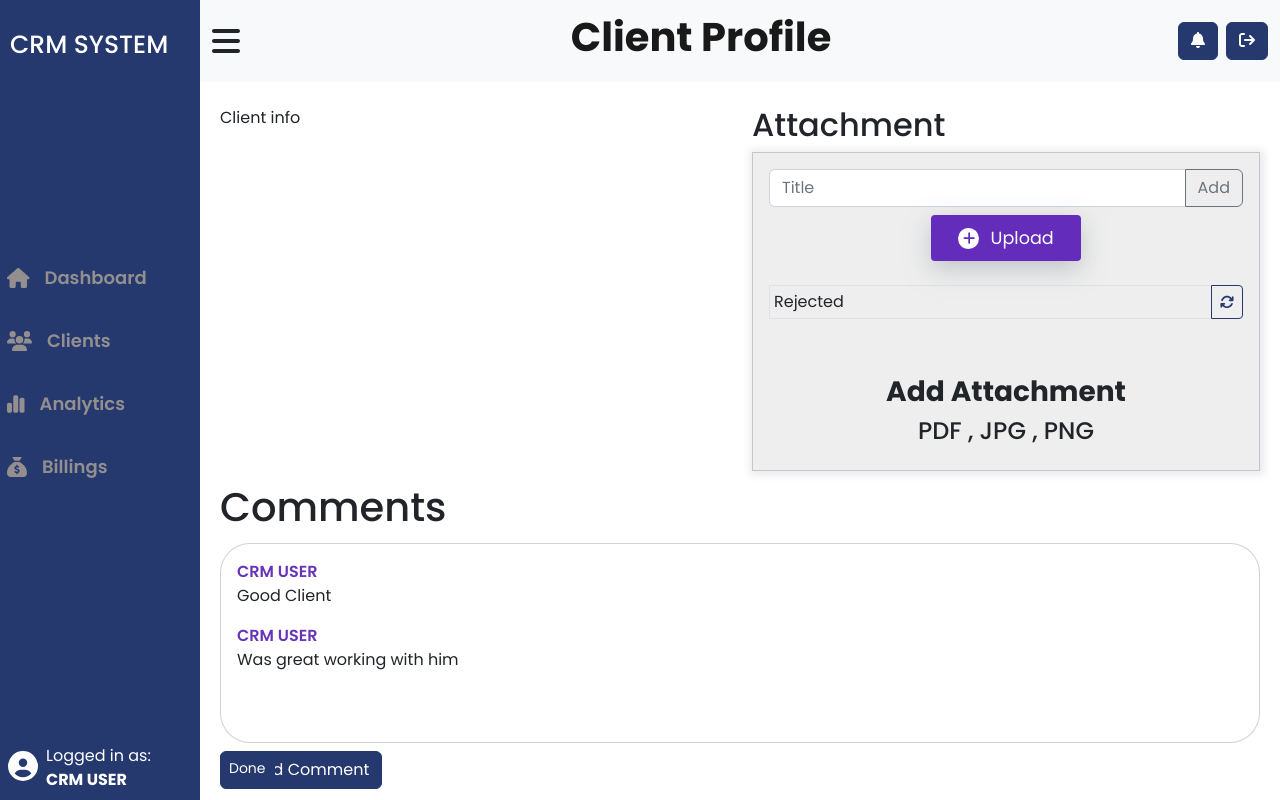
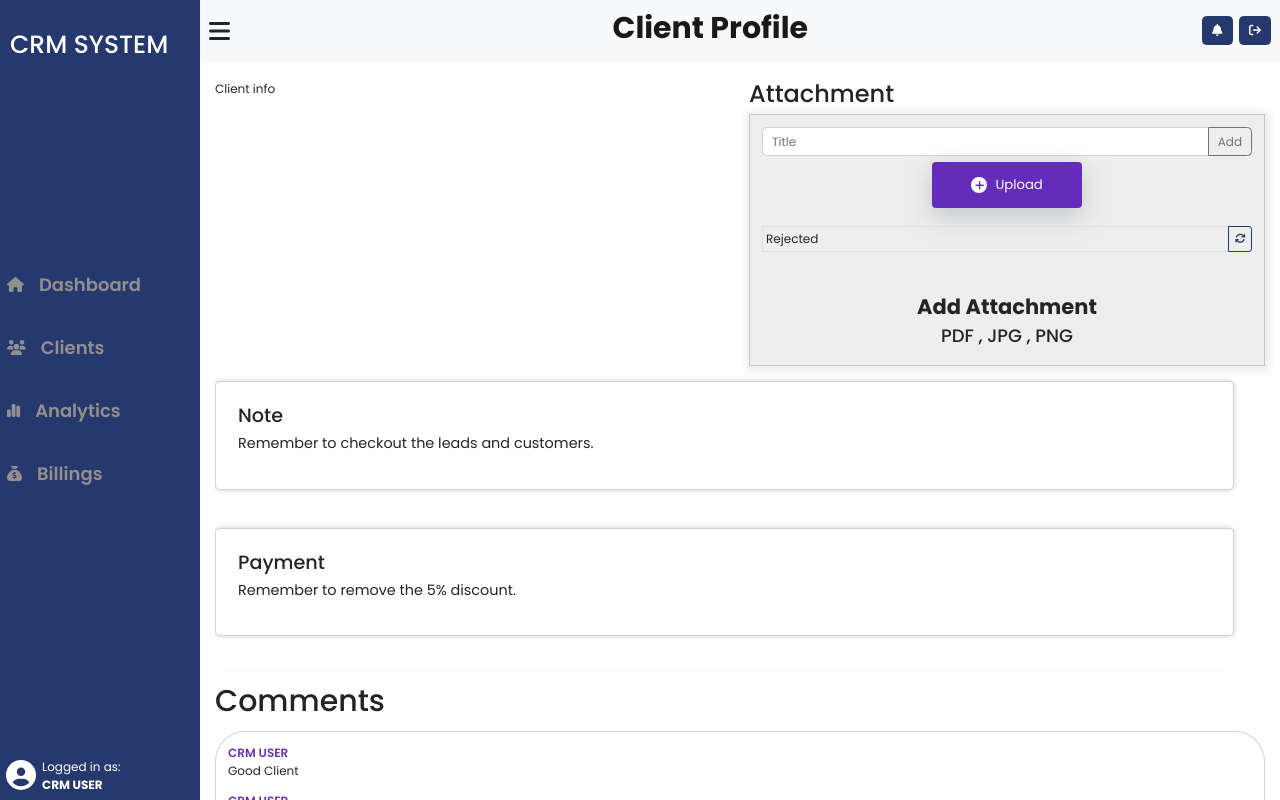
Before and after one commit to Fara7amad/crm-system, a React (Vite) app: page /details/01d5cabc-e0c5-42da-853d-7f167b16db36 in a window 1280 px wide. Built offline with nearby package versions, Linux system fonts and the light colour scheme.

Commit message:
Updates and additions to the CRM page

```diff
--- a/src/components/client/DataTable/DataTable.jsx
+++ b/src/components/client/DataTable/DataTable.jsx
@@ -134,7 +134,7 @@ const DataTable = () => {
 						<Cell
 							dataKey="status"
 							className="text-capitalize"
-							renderCell={(status) => status.split("-").join(" ")}
+							renderCell={(status) => status?.split("-").join(" ")}
 						/>
 					</Column>
 
--- /dev/null
+++ b/src/components/client/update/Update.css
@@ -0,0 +1,34 @@
+:root {
+    font-size: 12px;
+}
+
+.card-of-updates {
+    width: 97%;
+    height: 100%;
+    background-color: #fff;
+    border-radius: 5px;
+    box-shadow: 0 0 5px 0 rgba(0, 0, 0, 0.2);
+    padding: 10px;
+    margin-top: 10px;
+    margin-bottom: 10px;
+    display: flex;
+    flex-direction: column;
+    justify-content: space-between;
+}
+
+.head {
+    font-size: 1.6rem;
+}
+
+.body {
+    font-size: 1.2rem;
+}
+
+.updates-holder {
+    display: flex;
+    flex-direction: column;
+    margin-top: 5px;
+    margin-bottom: 5px;
+    height: 300px;
+    overflow: scroll;
+}
--- /dev/null
+++ b/src/components/client/update/Update.jsx
@@ -0,0 +1,21 @@
+import Card from "react-bootstrap/Card";
+import './Update.css'
+
+const Update = ({head, desc}) => {
+  if(!head) head = "Update";
+  if(!desc) desc = "Update";
+
+  return (
+    <>
+      <Card className="card-of-updates">
+        <Card.Body>
+          <h1 className="head">{head}</h1>
+          <p className="body" >{desc}</p>
+        </Card.Body>
+      </Card>
+      <br/>
+    </>
+  );
+};
+
+export default Update;
--- a/src/pages/ClientDetails.jsx
+++ b/src/pages/ClientDetails.jsx
@@ -5,6 +5,8 @@ import { Link } from "react-router-dom";
 
 import Comments from "@components/client/comments/Comments";
 import Attachment from "@components/client/attachments/Attachment";
+import Update from '@components/client/update/Update'
+import '@components/client/update/Update.css'
 
 const ClientDetails = () => {
 	return (
@@ -29,6 +31,12 @@ const ClientDetails = () => {
 				</Col>
 
 				<Col xs={12} xxl={4}>
+					<div className="updates-holder">
+						<Update head="Note" desc="Remember to checkout the leads and customers."/>
+						<Update head="Payment" desc="Remember to remove the 5% discount."/>
+						<Update head="Payment" desc="Remember to contact the marketing team for the 20% discount."/>
+						<Update head="Note" desc="Remember to checkout the comment section."/>
+					</div>
 					<Comments />
 				</Col>
 			</Row>
```
